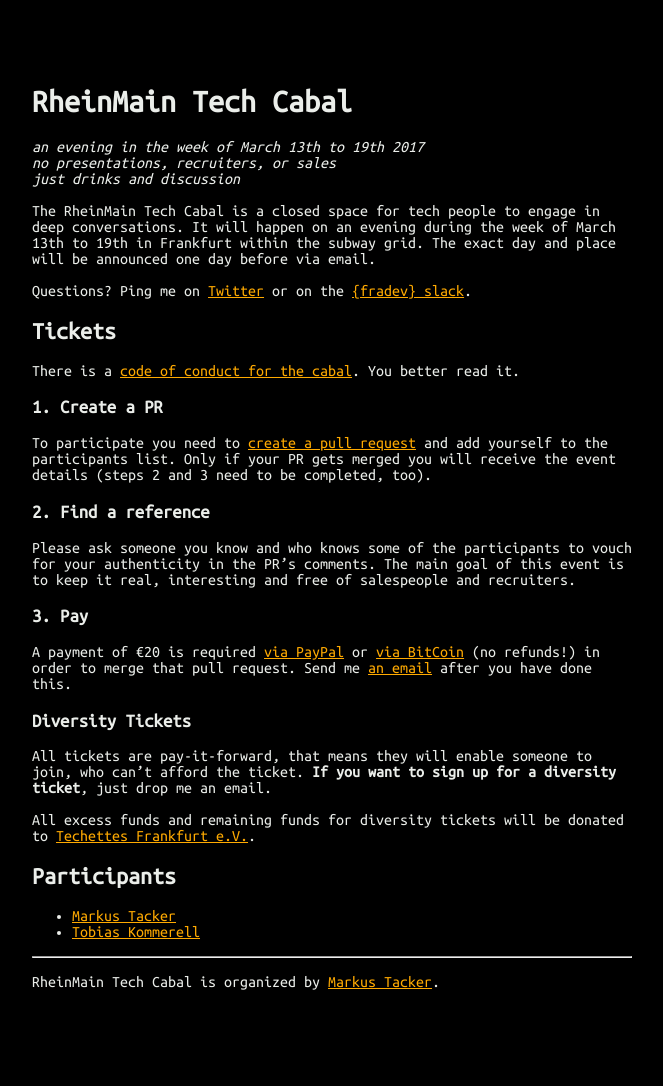
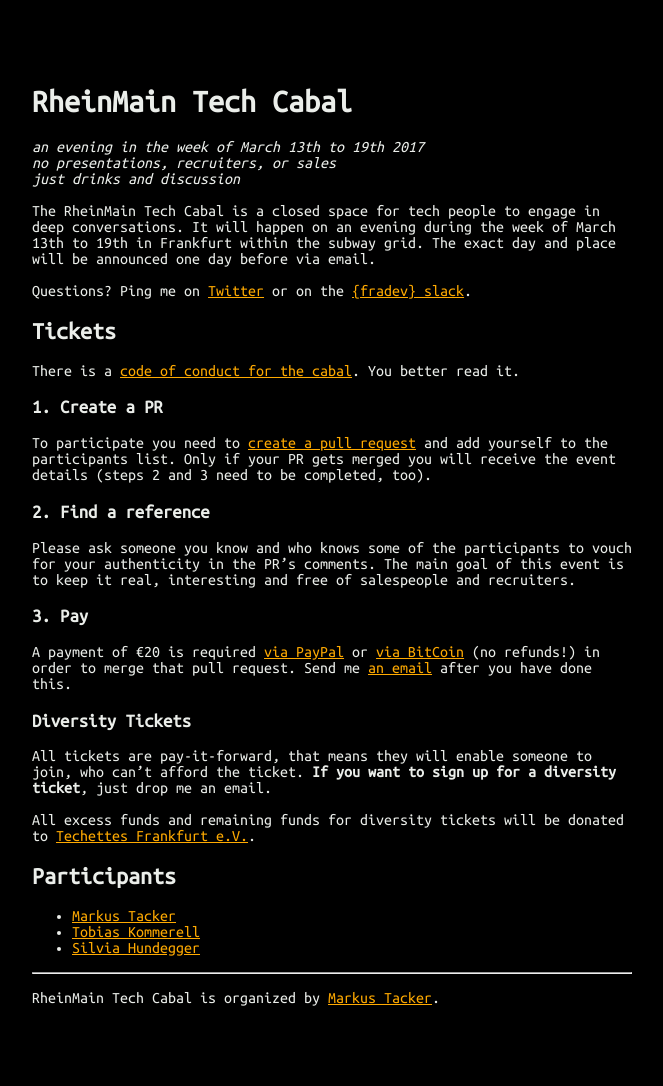
Before and after one commit to coderbyheart/blog, a Jekyll site: the page built from rheinmain-tech-cabal.md, in a window 1280 px wide. Shown: the whole page, without its empty margins (308-971 px from the left). Built offline with Jekyll 4.4.1, drawn with Linux system fonts in a browser that asks for light colours.

Commit message:
Attend Rhein Main Tech Cabal
Reference @coderbyheart ;)

```diff
--- a/rheinmain-tech-cabal.md
+++ b/rheinmain-tech-cabal.md
@@ -43,6 +43,7 @@
 
  * [Markus Tacker](https://coderbyheart.com/)
  * [Tobias Kommerell](https://twitter.com/schinkenstrudel)
+ * [Silvia Hundegger](https://twitter.com/silviahundegger)
 
 ---
 
```
